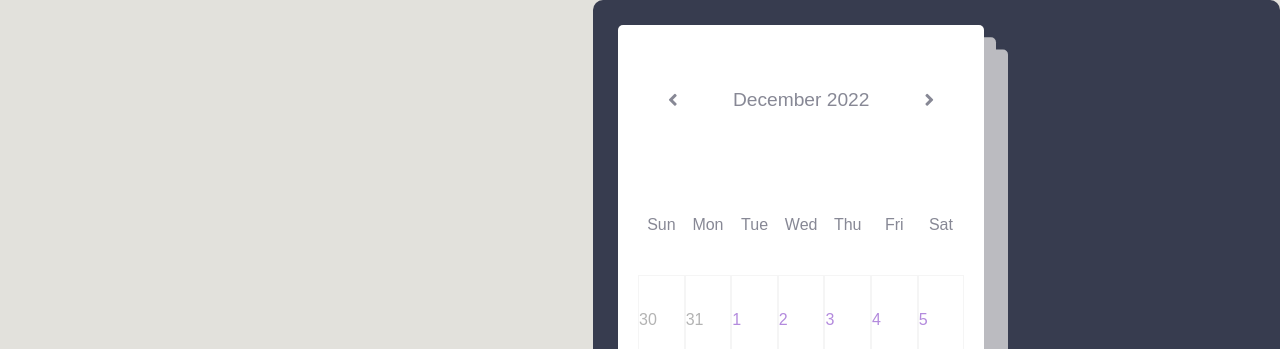
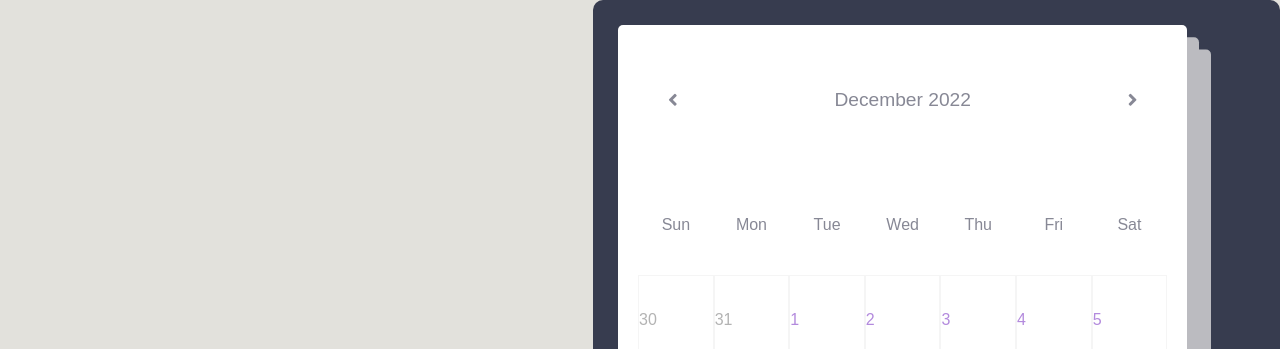
Before and after one commit to Angelajm6/Calendar-application, a plain HTML site: page index.html in a window 1280 px wide. Shown: the top 349 px of the page. Drawn offline with nearby package versions, Linux system fonts and the light colour scheme.

Commit message:
calendar variable

```diff
--- a/assets/css/style.css
+++ b/assets/css/style.css
@@ -30,7 +30,7 @@ body {
 }
 
 .left{
-  width:60%;
+  width:90%;
   padding:20px;
 }
 
--- a/assets/js/script.js
+++ b/assets/js/script.js
@@ -1,3 +1,38 @@
+const calendar = document.querySelector(".calendar"),
+  date = document.querySelector(".date"),
+  daysContainer = document.querySelector(".days"),
+  prev = document.querySelector(".prev");
+  next = document.querySelector(".next");
+
+
+
+
+
+
+
+
+
+
+
+
+
+
+
+
+
+
+
+
+
+
+
+
+
+
+
+
+
+
 // Wrap all code that interacts with the DOM in a call to jQuery to ensure that
 // the code isn't run until the browser has finished rendering all the elements
 // in the html.
```
